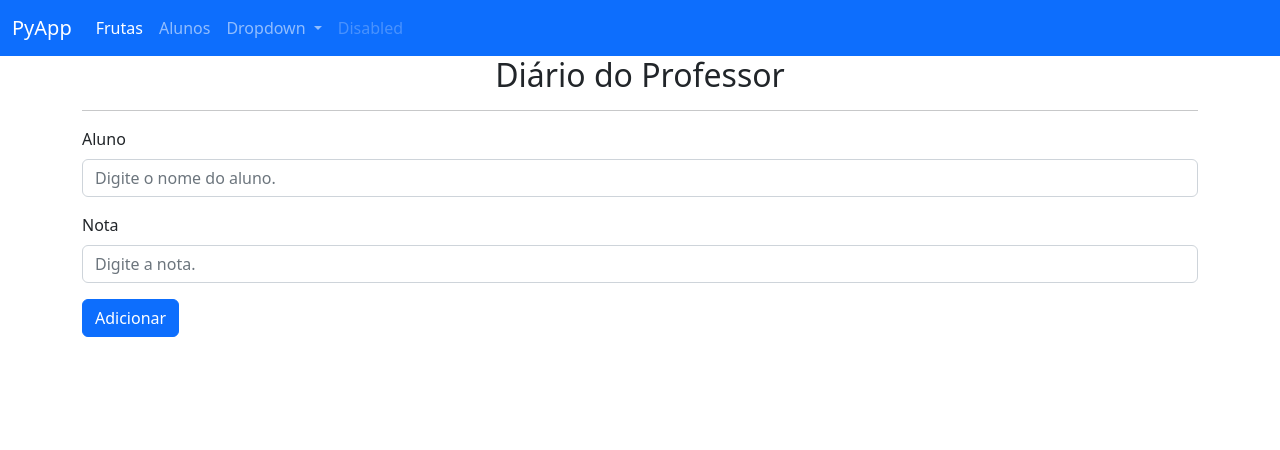
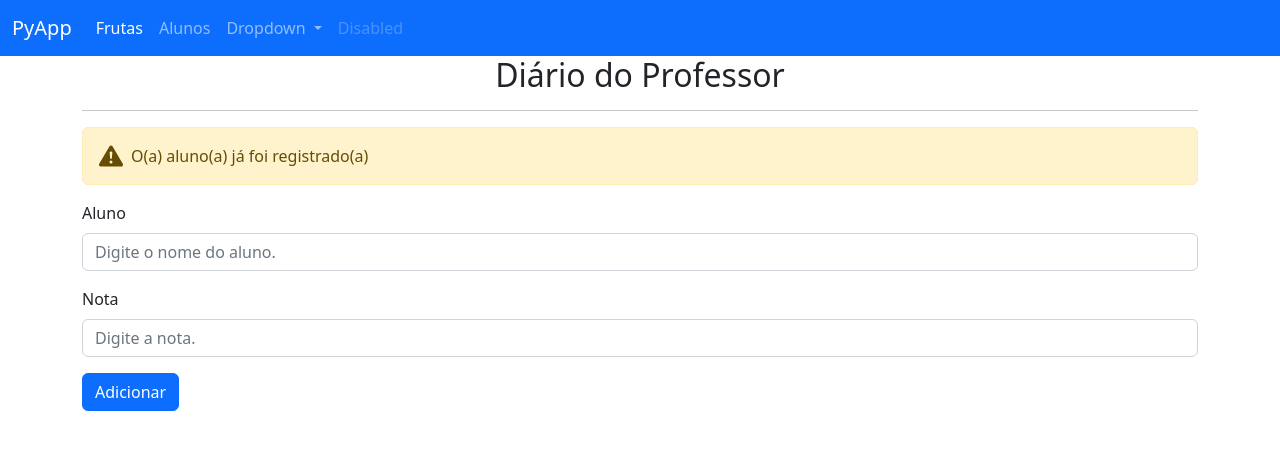
Before and after one commit to NicolasMCP/py, a Flask app: page /alunos in a window 1280 px wide. Shown: the top 450 px of the page. Run offline with Flask 2, Linux system fonts and the light colour scheme.

Commit message:
melhorando layout

```diff
--- a/udemy/app_web_flask/S02-A13-A14-A15-bootstrap/app.py
+++ b/udemy/app_web_flask/S02-A13-A14-A15-bootstrap/app.py
@@ -16,9 +16,13 @@ def home():
 def alunos():
     if request.method == "POST":
         if request.form.get("aluno") and request.form.get("nota"):
-            registros.append({"aluno": request.form.get("aluno"),
-                              "nota": request.form.get("nota")
-                              })
+            existe = False
+            for registro in registros:
+                if request.form.get("aluno") == registro["aluno"]:
+                    existe = True
+            if not existe:
+                registros.append({"aluno": request.form.get("aluno"),
+                                  "nota": request.form.get("nota")})
     return render_template("alunos.html", registros=registros)
 
 
--- a/udemy/app_web_flask/S02-A13-A14-A15-bootstrap/templates/alunos.html
+++ b/udemy/app_web_flask/S02-A13-A14-A15-bootstrap/templates/alunos.html
@@ -1,7 +1,41 @@
 {% extends 'base.html' %}
 {% block conteudo %}
     <h2 style="text-align: center;">Diário do Professor</h2>
-    <hr><p></p>
+    <hr>
+
+    <svg xmlns="http://www.w3.org/2000/svg" style="display: none;">
+        <symbol id="check-circle-fill" fill="currentColor" viewBox="0 0 16 16">
+            <path d="M16 8A8 8 0 1 1 0 8a8 8 0 0 1 16 0zm-3.97-3.03a.75.75 0 0 0-1.08.022L7.477 9.417 5.384 7.323a.75.75 0 0 0-1.06 1.06L6.97 11.03a.75.75 0 0 0 1.079-.02l3.992-4.99a.75.75 0 0 0-.01-1.05z"/>
+        </symbol>
+        <symbol id="info-fill" fill="currentColor" viewBox="0 0 16 16">
+            <path d="M8 16A8 8 0 1 0 8 0a8 8 0 0 0 0 16zm.93-9.412-1 4.705c-.07.34.029.533.304.533.194 0 .487-.07.686-.246l-.088.416c-.287.346-.92.598-1.465.598-.703 0-1.002-.422-.808-1.319l.738-3.468c.064-.293.006-.399-.287-.47l-.451-.081.082-.381 2.29-.287zM8 5.5a1 1 0 1 1 0-2 1 1 0 0 1 0 2z"/>
+        </symbol>
+        <symbol id="exclamation-triangle-fill" fill="currentColor" viewBox="0 0 16 16">
+            <path d="M8.982 1.566a1.13 1.13 0 0 0-1.96 0L.165 13.233c-.457.778.091 1.767.98 1.767h13.713c.889 0 1.438-.99.98-1.767L8.982 1.566zM8 5c.535 0 .954.462.9.995l-.35 3.507a.552.552 0 0 1-1.1 0L7.1 5.995A.905.905 0 0 1 8 5zm.002 6a1 1 0 1 1 0 2 1 1 0 0 1 0-2z"/>
+        </symbol>
+    </svg>
+
+    <div class="alert alert-warning d-flex align-items-center" role="alert">
+        <svg class="bi flex-shrink-0 me-2" width="24" height="24" role="img" aria-label="Warning:"><use xlink:href="#exclamation-triangle-fill"/></svg>
+        <div>
+            O(a) aluno(a) já foi registrado(a)
+        </div>
+    </div>
+
+    {% for registro in registros %}
+        <p>
+            <a class="btn btn-primary" data-bs-toggle="collapse" href="#collapse{{ registro.aluno }}" role="button" aria-expanded="false" aria-controls="collapse{{ registro.aluno }}">
+                {{ registro.aluno }}
+            </a>
+        </p>
+        <p>
+            <div class="collapse" id="collapse{{ registro.aluno }}">
+                <div class="card card-body">
+                    {{ registro.nota }}
+                </div>
+            </div>
+        </p>
+    {% endfor %}
     <form action="{{ url_for('alunos') }}" method="POST">
         <div class="mb-3">
             <label for="o_aluno" class="form-label">Aluno</label>
@@ -15,11 +49,5 @@
         </div>
         <button type="submit" class="btn btn-primary">Adicionar</button>
     </form>
-    <p></p>
-    {% for registro in registros %}
-        <details>
-            <summary>{{ registro.aluno }}</summary>
-            <p>{{ registro.nota }}</p>
-        </details>
-    {% endfor %}
+
 {% endblock conteudo %}
--- a/udemy/app_web_flask/S02-A13-A14-A15-bootstrap/templates/base.html
+++ b/udemy/app_web_flask/S02-A13-A14-A15-bootstrap/templates/base.html
@@ -2,7 +2,7 @@
 <html lang="pt-BR">
 <head>
     <meta charset="UTF-8">
-    <title>AppPython</title>
+    <title>PyApp</title>
     <link rel="stylesheet" href="https://cdn.jsdelivr.net/npm/bootstrap@5.2.0/dist/css/bootstrap.min.css" integrity="sha384-gH2yIJqKdNHPEq0n4Mqa/HGKIhSkIHeL5AyhkYV8i59U5AR6csBvApHHNl/vI1Bx" crossorigin="anonymous">
 </head>
 <body>
```
Also changed, not shown: udemy/app_web_flask/S02-A13-A14-A15-bootstrap/templates/frutas.html (+7 -7 lines).
